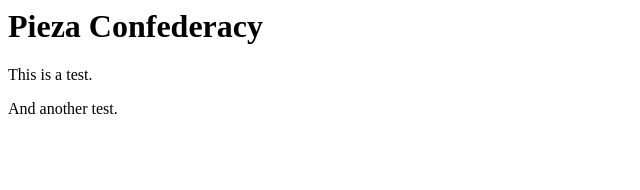
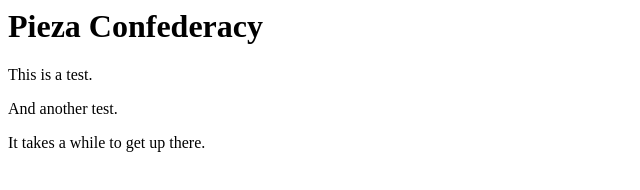
Before and after one commit to PiezaConfederacy/piezaconfederacy.github.io, a plain HTML site: page index.html in a window 1280 px wide. Shown: the whole page, without its empty margins (0-640 px from the left). Drawn offline with Linux system fonts and the light colour scheme.

Commit message:
a while it does

```diff
--- a/index.html
+++ b/index.html
@@ -9,4 +9,5 @@
 	<h1>Pieza Confederacy</h1>
 	<p>This is a test.</p>
 	<p>And another test.</p>
+	<p>It takes a while to get up there.</p>
 </body>
```
